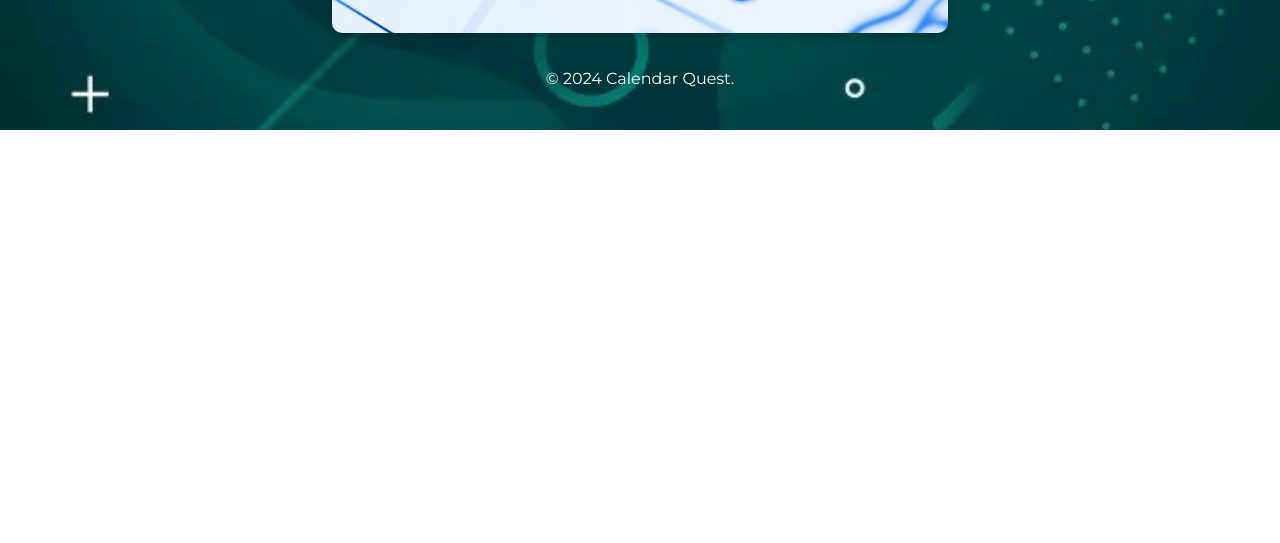
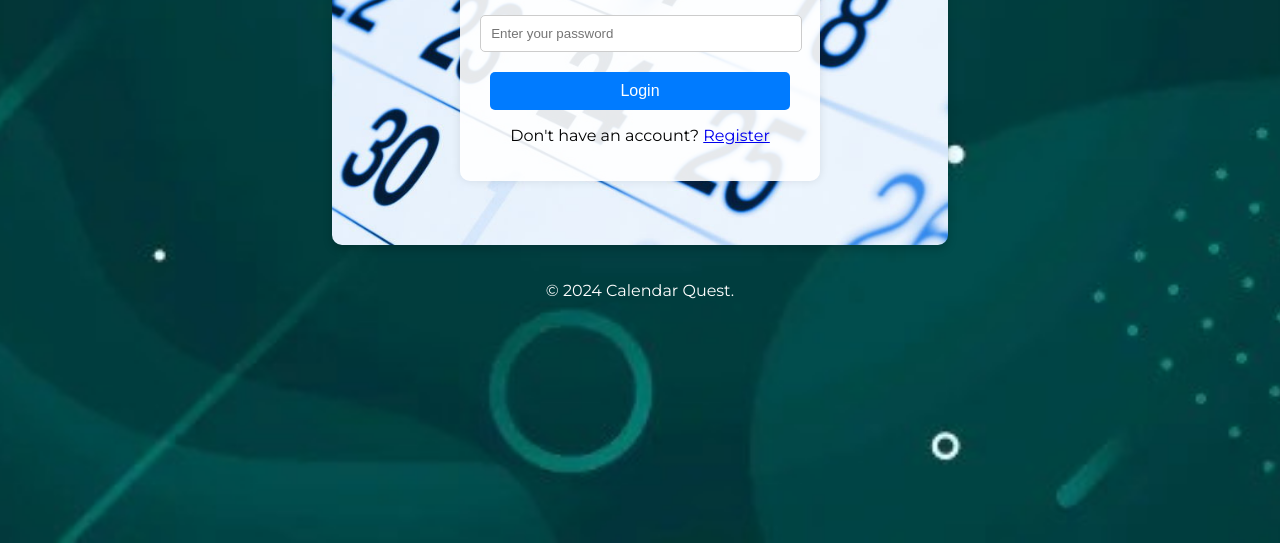
Before and after one commit to Batman22-22/Calender-Quest, a plain HTML site: page Capstone/Login/index.html in a window 1280 px wide. Shown: the part 670-1213 px from the top of the page. Before the commit the page ends 800 px from the top, so only its background shows below. Drawn offline with Linux system fonts and the light colour scheme; no server answers.

Commit message:
"Updated links and styles in login and register pages"

```diff
--- a/Capstone/Login/index.html
+++ b/Capstone/Login/index.html
@@ -22,7 +22,7 @@
                 <input type="password" id="password" name="password" placeholder="Enter your password" required><br>
                 <button onclick="login()">Login</button>
 
-            <p>Don't have an account? <a href="../../Capstone/Register">Register</a></p>
+            <p>Don't have an account? <a href="../../Capstone/register/">Register</a></p>
         </div>
     </div>
     <footer>
--- a/Capstone/Login/style.css
+++ b/Capstone/Login/style.css
@@ -10,7 +10,8 @@ body {
   justify-content: center;
   align-items: center;
   flex-direction: column;
-  height: 100vh;
+  height: 150vh;
+  margin-top: 1vw;
 }
 
 #pic {
--- a/Capstone/register/style.css
+++ b/Capstone/register/style.css
@@ -11,7 +11,9 @@ body {
   align-items: center;
   flex-direction: column;
   padding: 15vw;
-  height: 100vh;
+  height: 150vh;
+  margin-top: 1vw;
+
 }
 
 #pic {
```
